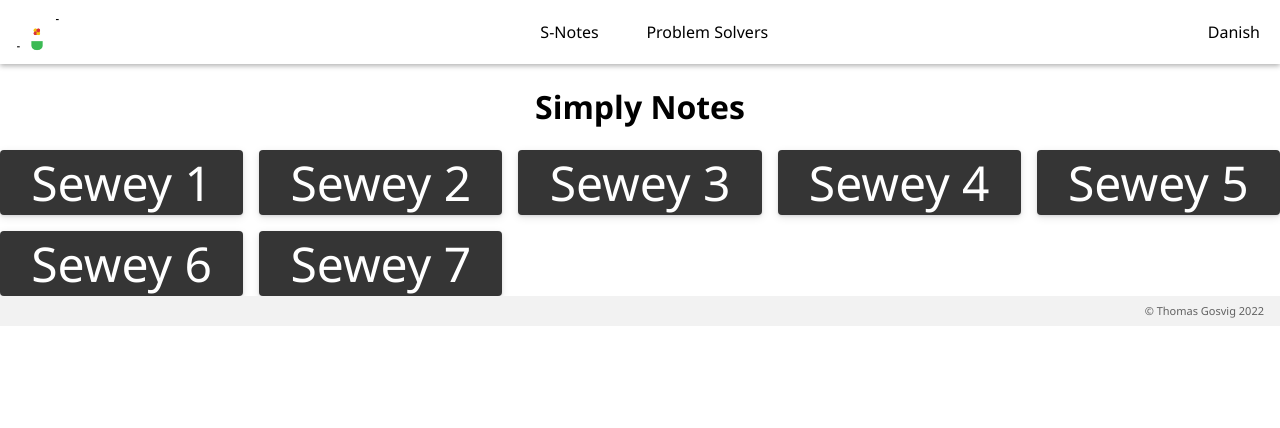
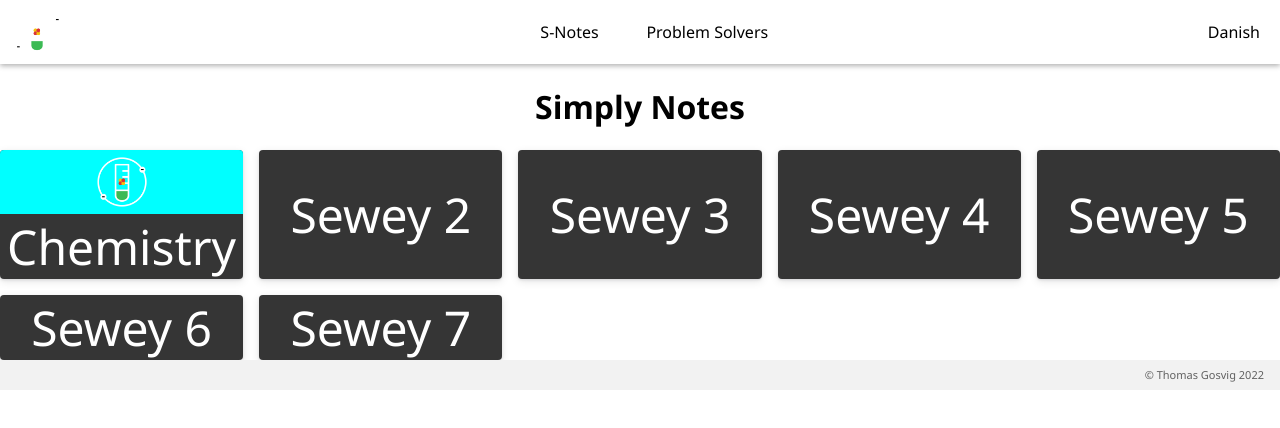
Before and after one commit to ThoGos1/thogos-next, a Next.js app: page /notes in a window 1280 px wide. Shown: the top 428 px of the page. Built offline with nearby package versions, Linux system fonts and the light colour scheme.

Commit message:
card ready for development

```diff
--- a/pages/notes.js
+++ b/pages/notes.js
@@ -1,4 +1,7 @@
 import Head from "next/head"
+import Image from "next/image"
+import logo from "../public/logo.png"
+import Link from "next/link"
 
 export default function Notes() {
     return (
@@ -12,9 +15,15 @@ export default function Notes() {
 
 
         <div className="noteshow">
-          <div className="card">
-            Sewey 1
-          </div>
+
+          <Link href={'notes/test-note'}>
+            <div className="card">
+              <div className="cardimg">
+                <Image src={logo} height={64} width={64} alt="ThoGos-logo"/>
+              </div>
+              Chemistry
+            </div>
+          </Link>
 
           <div className="card">
             Sewey 2
--- a/styles/globals.css
+++ b/styles/globals.css
@@ -37,6 +37,15 @@ p {
   background-size: cover;
   background-position: center;
   background-repeat: no-repeat;
+}
+
+.cardimg {
+  background-color: aqua;
+  width: 100%;
+  display: flex;
+  flex-direction: column;
+  justify-content: center;
+  align-items: center;
 }
 
 .center {
```
